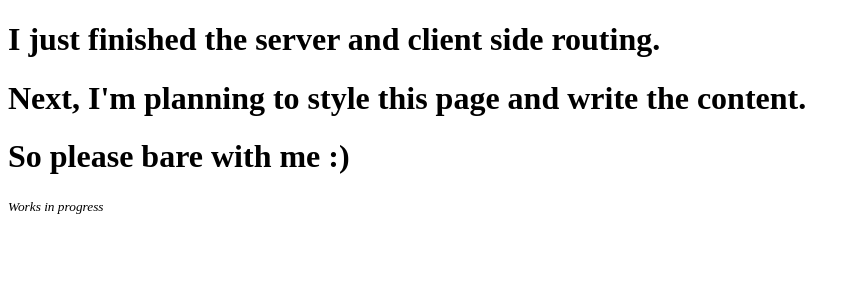
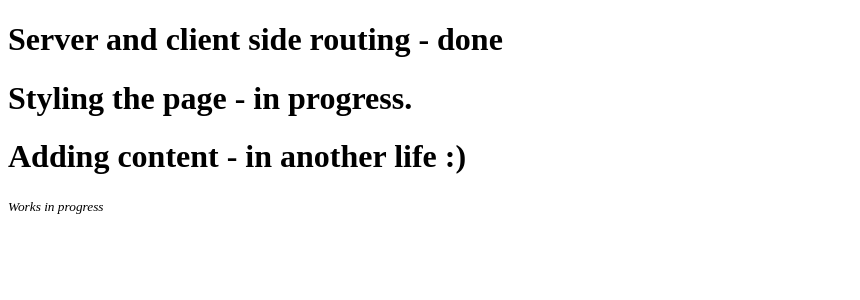
Before and after one commit to TudorTacal/genesis, a React app: page /posts/why-is-my-website-a-server-side-rendered-application in a window 1280 px wide. Shown: the top 300 px of the page, without its empty margins (0-860 px from the left). Built offline with nearby package versions, Linux system fonts and the light colour scheme; the HTML template or start-up script is replaced by a standard one.

Commit message:
Update BlogPost text

```diff
--- a/src/client/blog-post/blog-post.js
+++ b/src/client/blog-post/blog-post.js
@@ -3,9 +3,9 @@ import React from 'react';
 const BlogPost = () => {
   return(
     <React.Fragment>
-      <h1>I just finished the server and client side routing.</h1>
-      <h1>Next, I'm planning to style this page and write the content.</h1>
-      <h1>So please bare with me :)</h1>
+      <h1>Server and client side routing - done</h1>
+      <h1>Styling the page - in progress.</h1>
+      <h1>Adding content - in another life :)</h1>
       <small><i>Works in progress</i></small>
     </React.Fragment>
   )
```
